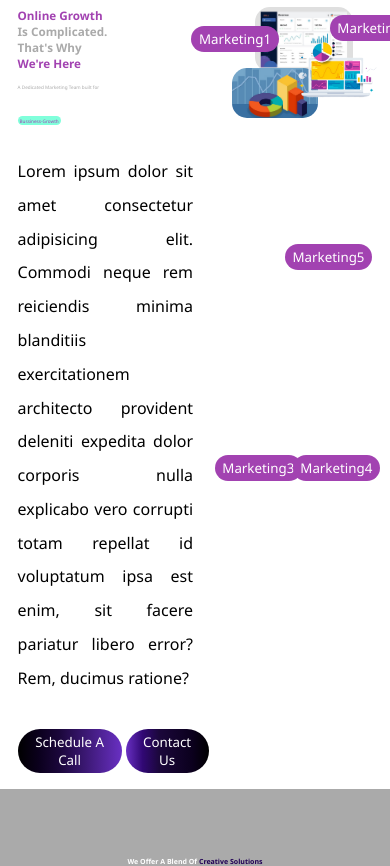
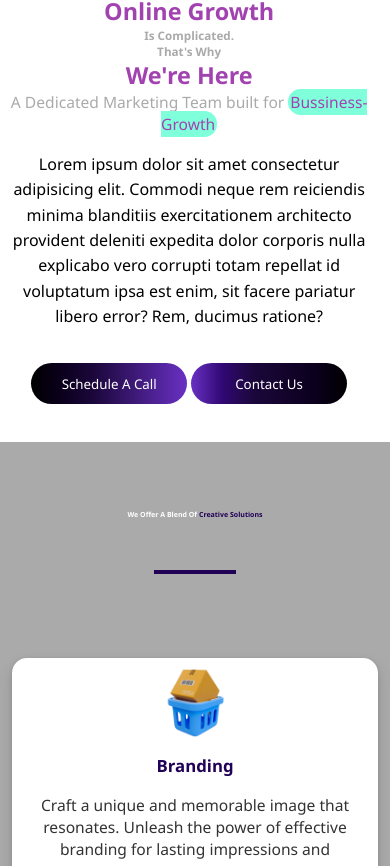
Before and after one commit to Umweltdev/prevailclient, a React (Vite) app: page / in a window 390 px wide. Shown: the part 895-1761 px from the top of the page. Built offline with nearby package versions, Linux system fonts and the light colour scheme.

Commit message:
slider speed in hero section reduced

```diff
--- a/src/components/Landing/Hero.jsx
+++ b/src/components/Landing/Hero.jsx
@@ -41,8 +41,8 @@ const header = {
     y: 0,
     opacity: 1,
     transition: {
-      delay: 0.8,
-      duration: 0.6,
+      delay: 1.8,
+      duration: 1.6,
       ease: easing,
     },
   },
@@ -53,13 +53,14 @@ const letter = {
   initial: {
     opacity: 0,
     x: -400,
+    transition: { duration: 0.55, ease: easing },
   },
   animate: {
     opacity: 1,
     x: 0,
     transition: {
       delay: 1,
-      duration: 0.6,
+      duration: 2.6,
       ease: easing,
     },
   },
@@ -75,8 +76,8 @@ const letter2 = {
     opacity: 1,
     x: 0,
     transition: {
-      delay: 1.5,
-      duration: 1,
+      delay: 2.5,
+      duration: 2,
       ease: easing,
     },
   },
--- a/src/components/Landing/SectionTwo.jsx
+++ b/src/components/Landing/SectionTwo.jsx
@@ -11,7 +11,7 @@ const SectionTwo = () => {
         <h1 className="sTwoHeroText2">Is Complicated.</h1>
         <h1 className="sTwoHeroText2">That's Why</h1>
         <h1 className="sTwoHeroText1">We're Here</h1>
-        <div>
+        <div className="sTwoBottomText">
           <p className="sTwoHero1">
             A Dedicated Marketing Team built for{" "}
             <span className="sTwoHero1span">Bussiness-Growth</span>
@@ -29,6 +29,8 @@ const SectionTwo = () => {
           </div>
         </div>
       </div>
+
+
       <div className="sTwoInfographs">
         <div className="sTwoInfographs1">
           <button className="sTwoRightBtn1">Marketing1</button>
--- a/src/components/Landing/assets/landing.css
+++ b/src/components/Landing/assets/landing.css
@@ -7,7 +7,7 @@
     #293680 75%,
     #0b001d 100%
   ); */
-  background-image: url(../../../assets/pattern.jpg);
+  background-image: url(assets/pattern.jpg);
   background-size: cover;
   height: 50vh;
   clip-path: polygon(0px 0px, 100% 0px, 100% 70%, 0px 100%);
@@ -41,26 +41,32 @@
 /* Mobile breakpoint */
 @media only screen and (max-width: 700px) {
   .container {
-    height: 50vh; /* Adjust height for mobile screens */
-    clip-path: none; /* Remove clip-path on smaller screens if necessary */
+    background-image: url(/assets/patternMobile.png);
+    background-size: cover;
+    height: 50%;
+    clip-path: polygon(0px 0px, 100% 0px, 100% 70%, 0px 100%);
+    color: white;
+    /* display: none; */
   }
 
   .hero {
-    margin-left: 0; /* Reset margin for smaller screens */
+    margin-left: 0;
+    font-size: 20vw;
+    /* margin-top: 20vh;  */
   }
 
   .hero-one {
-    padding-top: 45vh; /* Adjust padding for mobile screens */
-    font-size: 3vw; /* Adjust font size for mobile screens */
+    padding-top: 45vh;
+    font-size: 3vw;
   }
 
   .hero-two {
-    font-size: 6vw; /* Adjust font size for mobile screens */
-    width: 100%; /* Make the width 100% for mobile screens */
+    font-size: 6vw;
+    width: 100%;
   }
 
   .hero-three {
-    font-size: 2vw; /* Adjust font size for mobile screens */
+    font-size: 2vw;
   }
 }
 
@@ -300,8 +306,108 @@
   transition: 1s ease-in-out;
 }
 
+/* SECTION TWO MOBILE */
+@media only screen and (max-width: 700px) {
+  .sTwoContainer {
+    display: flex;
+    flex-direction: column;
+    padding: 1vw;
+    justify-content: center;
+    gap: 1vw;
+    margin-top: 5vh;
+    overflow-x: hidden;
+  }
+
+  .sTwoHero {
+    width: 95vw;
+    margin-left: unset;
+    display: flex;
+    flex-direction: column;
+    justify-content: center;
+    align-items: center;
+  }
+
+  .sTwoHeroText1 {
+    font-size: 6vw;
+    color: var(--main-color);
+  }
+
+  .sTwoHeroText2 {
+    font-size: 3vw;
+    color: var(--secondary-color);
+  }
+
+  .sTwoHero1 {
+    font-size: 4vw;
+    color: var(--secondary-color);
+    width: 95vw;
+    margin-bottom: 2vh;
+    line-height: unset;
+    text-align: center;
+  }
+
+  .sTwoHero1span {
+    color: var(--main-color);
+    background: var(--primary-color);
+    padding: 0.5vw;
+    border-radius: 15px;
+  }
+
+  .sTwoHero2 {
+    width: 95vw;
+    line-height: 3vh;
+    text-align: center;
+    margin-bottom: 1vh;
+    margin-right: unset;
+  }
+
+  .sTwoRightBtn {
+    display: flex;
+    gap: 1vw;
+    justify-content: center;
+    align-items: center;
+    margin: 4vh 0;
+  }
+
+  .sTwoLeftBtn1 {
+    color: white;
+    background: linear-gradient(
+      to right,
+      #000000 0%,
+      #0b001d 20%,
+      #1b073b 40%,
+      #6930c3 100%
+    );
+    padding: 3vw 4vw;
+    border: none;
+    border-radius: 25vw;
+    width: 40vw;
+  }
+
+  .sTwoLeftBtn2 {
+    color: white;
+    background: linear-gradient(
+      to right,
+      #6930c3 0%,
+      #310874 20%,
+      #1b073b 40%,
+      #0b001d 80%,
+      #000000 100%
+    );
+    padding: 3vw 4vw;
+    border: none;
+    border-radius: 25vw;
+    width: 40vw;
+  }
+
+  /* ****** */
+
+  .sTwoInfographs {
+    display: none;
+  }
+}
+
 /* SECTION 3 */
-
 .sThreeContainer {
   background: linear-gradient(to left, var(--primary-color) 40%, #6930c3 100%);
   padding: 3vw 0;
@@ -540,6 +646,123 @@
   opacity: 1;
 }
 
+
+@media only screen and (max-width: 700px) {
+  .sFiveContainer {
+    background-color: var(--secondary-color);
+    display: flex;
+    flex-direction: column;
+    justify-content: center;
+    align-items: center;
+    padding: 4vh 4vw;
+    margin: auto;
+  }
+
+  .sFiveHero {
+    display: flex;
+    flex-direction: column;
+    justify-content: center;
+    align-items: center;
+  }
+
+  .sFiveHeroHr {
+    width: 20vw;
+    border: 2px solid #210155;
+    text-align: center;
+    margin: 6vh 0;
+  }
+
+  .sFiveHeroText {
+    color: var(--white-color);
+    font-size: 1.8vw;
+    margin-top: 4vh;
+  }
+
+  .sFiveHeroTextSpan {
+    color: #210155;
+  }
+
+  .sFiveCard {
+    background-color: var(--white-color);
+    display: flex;
+    flex-direction: column;
+    justify-content: cente;
+    align-items: center;
+    padding: 2vw;
+    border-radius: 15px;
+    height: 33vh;
+    width: 90vw;
+    transition: 0.5s ease-in-out;
+    box-shadow: 0 7px 15px 0 rgba(0, 0, 0, 0.13),
+      0 1px 4px 0 rgba(0, 0, 0, 0.11);
+  }
+  .sFiveCard:hover {
+    box-shadow: 0 26px 58px 0 rgba(0, 0, 0, 0.22),
+      0 5px 14px 0 rgba(0, 0, 0, 0.18);
+  }
+
+  .sFiveIcon {
+    width: 15.3vw;
+    object-fit: cover;
+  }
+
+  .sFiveCardContainer {
+    margin: 4vh 0;
+    display: flex;
+    flex-wrap: unset;
+    flex-direction: column;
+    gap: 2vw;
+    /* margin: auto; */
+    justify-content: center;
+    align-items: center;
+  }
+
+  .sFiveCardHero {
+    font-size: 4.3vw;
+    color: #210155;
+    margin-top: 2vh;
+  }
+
+  .sFiveText {
+    margin-top: 2vh;
+    width: 80vw;
+    text-align: center;
+    color: #333;
+    font-size: 4vw;
+  }
+
+  .sFiveBtn {
+    list-style: none;
+    margin: 0 10px;
+    transform: translateY(40px);
+    opacity: 0;
+    padding: 0.7vw;
+    color: white;
+    background-color: var(--main-color);
+    transition: 0.8s ease-in-out;
+    border: none;
+    border-radius: 5px;
+    margin-top: 2vh;
+  }
+
+  .sFiveBtn :hover {
+    background: linear-gradient(
+      to right,
+      #6930c3 0%,
+      #310874 20%,
+      #1b073b 40%,
+      #0b001d 80%,
+      #000000 100%
+    );
+    transition: 1s ease-in-out;
+  }
+
+  .sFiveCard:hover .sFiveBtn {
+    transform: translateY(0px);
+    opacity: 1;
+  }
+}
+
 /* SECTION FIVE */
 .sSixContainer {
   margin: 4vw;
```
